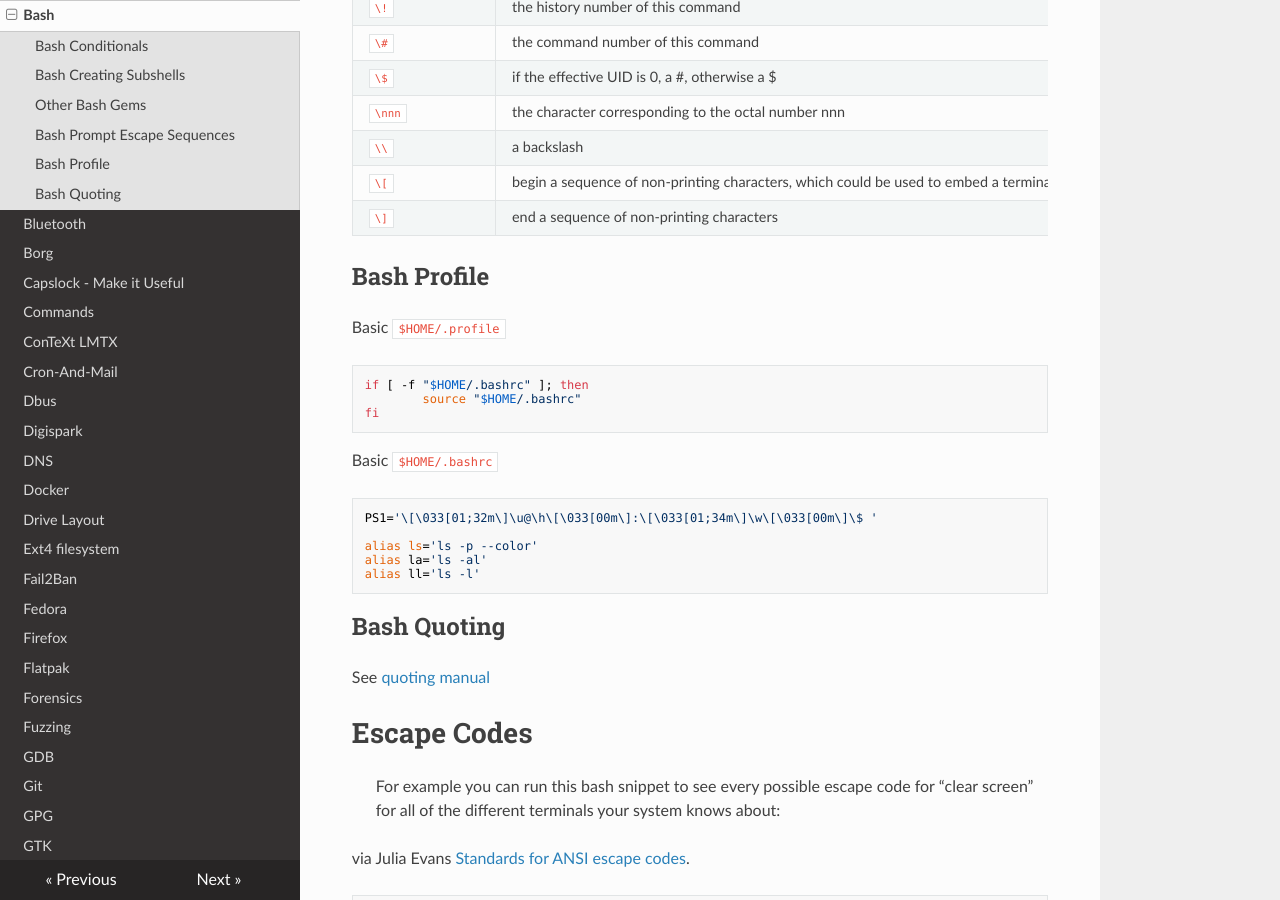
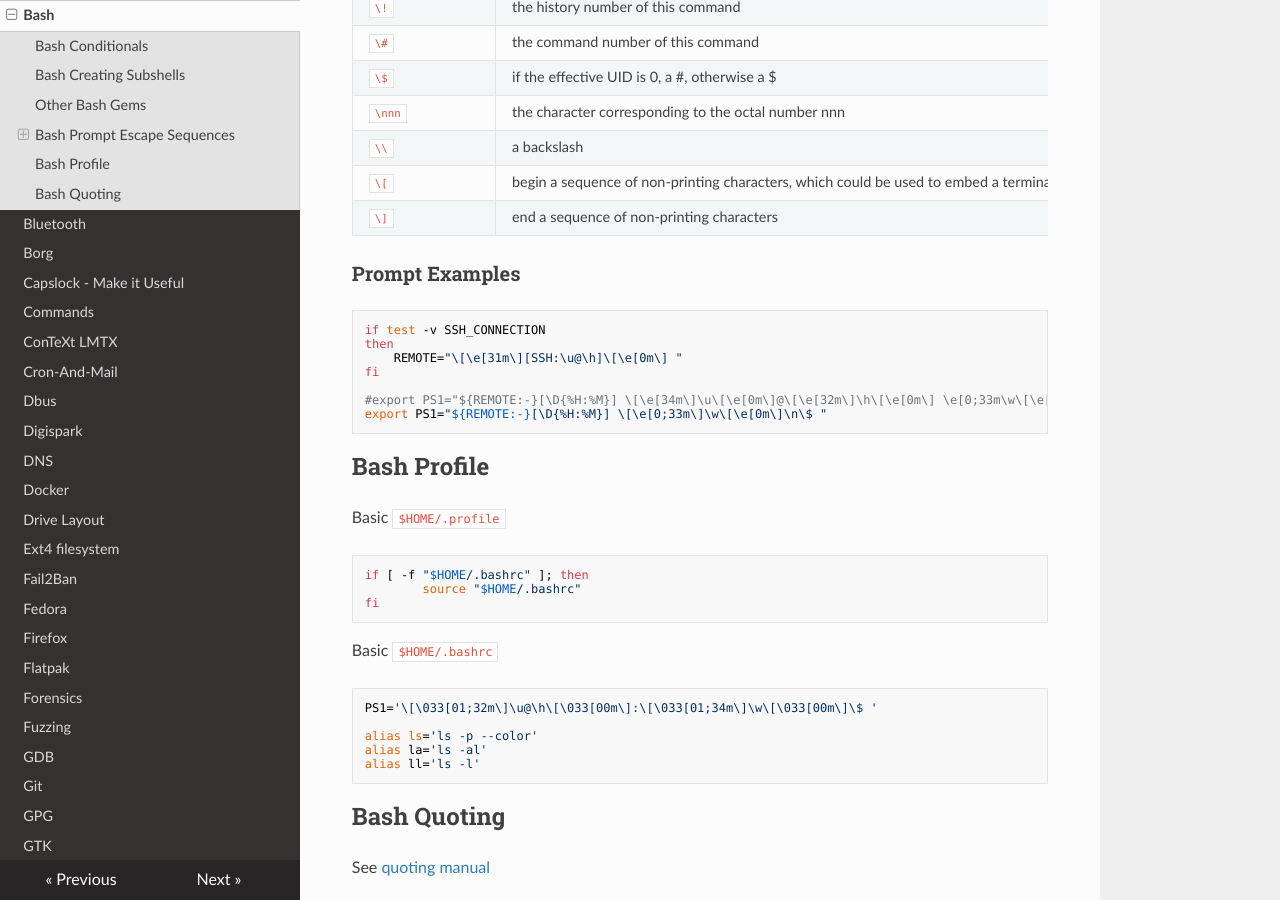
Before and after one commit to Maaxxs/wiki, an MkDocs documentation site: the page built from docs/bash.md, in a window 1280 px wide and 900 px high, scrolled down 3218 px. Built offline with MkDocs 1.6.1, drawn with Linux system fonts in a browser that asks for light colours; nearby versions of some CDN libraries.

Commit message:
bash: add prompt example with SSH

````diff
--- a/docs/bash.md
+++ b/docs/bash.md
@@ -124,6 +124,18 @@ Check [tldp.org](https://tldp.org/HOWTO/Bash-Prompt-HOWTO/bash-prompt-escape-seq
 | `\[`            | begin a sequence of non-printing characters, which could be used to embed a terminal control sequence into the prompt
 | `\]`            | end a sequence of non-printing characters
 
+### Prompt Examples
+
+```sh
+if test -v SSH_CONNECTION
+then
+    REMOTE="\[\e[31m\][SSH:\u@\h]\[\e[0m\] "
+fi
+
+#export PS1="${REMOTE:-}[\D{%H:%M}] \[\e[34m\]\u\[\e[0m\]@\[\e[32m\]\h\[\e[0m\] \e[0;33m\w\[\e[0m\] \$ "
+export PS1="${REMOTE:-}[\D{%H:%M}] \[\e[0;33m\]\w\[\e[0m\]\n\$ "
+```
+
 
 ## Bash Profile
 
````
